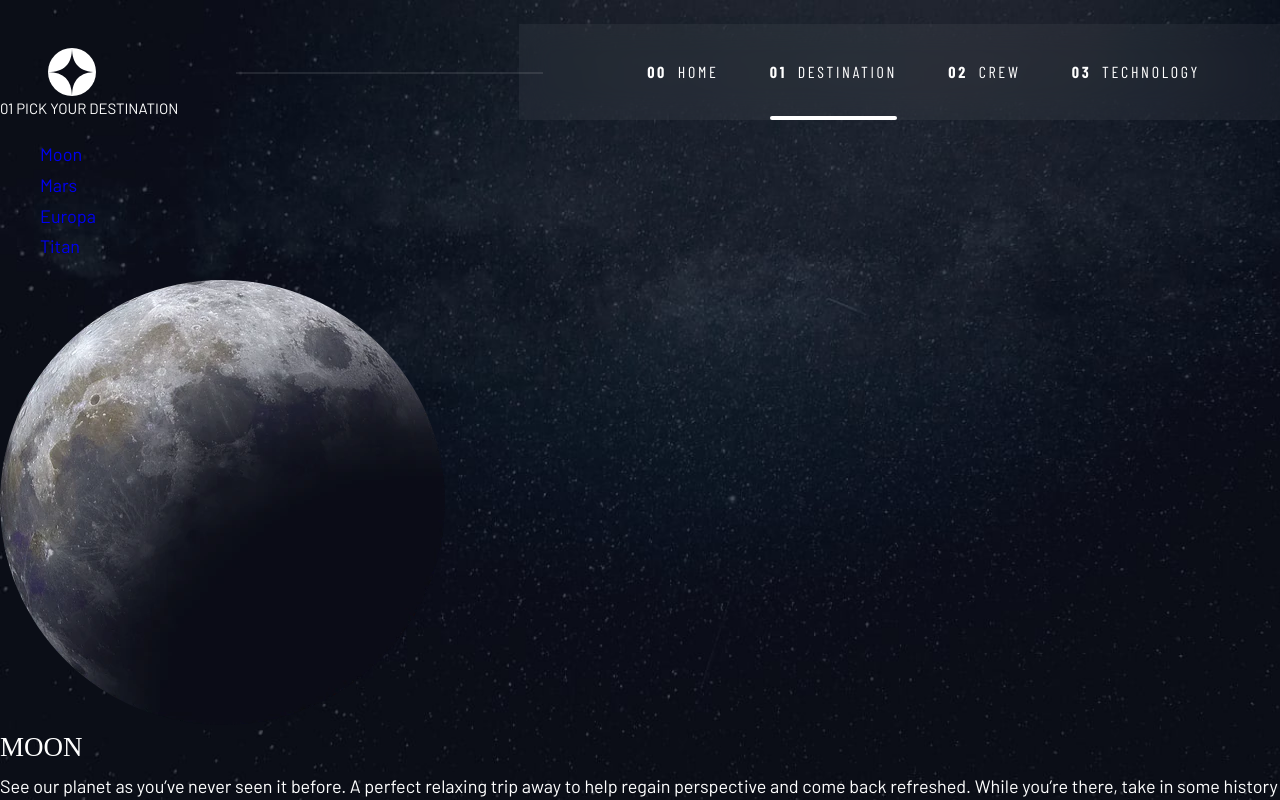
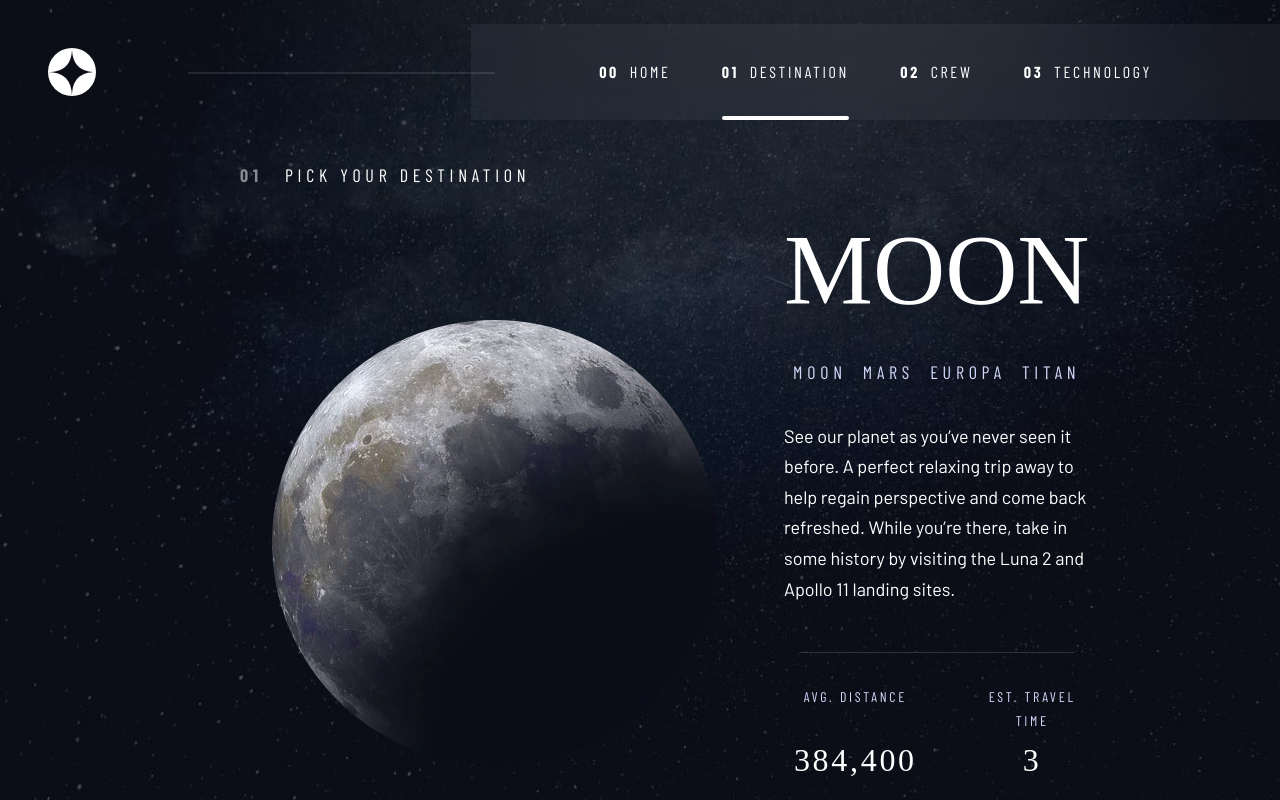
Before and after one commit to BParadowski/space_tourism, a React (Vite) app: page /destination in a window 1280 px wide. Shown: the top 800 px of the page. Built offline with nearby package versions, Linux system fonts and the light colour scheme; a web font is replaced by a local one.

Commit message:
Scrap nested routes and style destination page

```diff
--- a/src/Navbar.tsx
+++ b/src/Navbar.tsx
@@ -57,11 +57,11 @@ function Navbar() {
 export default Navbar;
 
 const headerStyle = css`
-  position: fixed;
+  position: absolute;
   z-index: 20;
-  width: 100%;
+  width: 100vw;
   padding-top: 3rem;
-  margin-left: 3rem;
+  margin-left: 0;
   display: flex;
   justify-content: space-between;
   align-items: center;
@@ -72,6 +72,7 @@ const headerStyle = css`
   }
 
   img {
+    margin-left: 3rem;
     height: 48px;
     aspect-ratio: 1/1;
     z-index: 1;
@@ -161,7 +162,11 @@ const headerStyle = css`
   }
   @media (max-width: 1200px) {
     padding-top: 0;
-    margin-left: 2rem;
+    margin-left: 0;
+
+    img {
+      margin-left: 2rem;
+    }
 
     nav {
       &::before {
@@ -179,17 +184,26 @@ const headerStyle = css`
   }
 
   @media (max-width: 600px) {
+    margin-left: 0;
+    height: 5rem;
+    justify-content: space-around;
+    img {
+      margin-left: 1.5rem;
+    }
+
     button {
+      margin-left: auto;
       display: block;
       border: none;
       background-color: transparent;
-      margin-right: 3rem;
       z-index: 100;
+      margin-right: 1.5rem;
       background-image: url(${hamburger});
       aspect-ratio: 1/1;
       height: 1.3rem;
       background-repeat: no-repeat;
       background-size: cover;
+      padding-inline: 0;
 
       &.open {
         background-image: url(${closeHamburger});
--- a/src/pages/AnimatedTarget.tsx
+++ /dev/null
@@ -1,25 +0,0 @@
-import React from "react";
-import { motion } from "framer-motion";
-import { DestinationData } from "./Destination";
-
-export default function AnimatedTarget(props: DestinationData) {
-  const { name, images, description, distance, travel } = props;
-  return (
-    <motion.div
-      initial={{ opacity: 0, x: 20 }}
-      animate={{ opacity: 1, x: 0 }}
-      exit={{ opacity: 0, x: -20 }}
-    >
-      <picture>
-        <source type="image/webp" srcSet={images.webp} />
-        <img src={images.png} alt="Picture of your chosen destination" />
-      </picture>
-      <h2>{name}</h2>
-      <p>{description}</p>
-      <p className="subheading2">AVG. DISTANCE</p>
-      <p className="subheading1">{distance}</p>
-      <p className="subheading2">EST. TRAVEL TIME</p>
-      <p className="subheading1">{travel}</p>
-    </motion.div>
-  );
-}
--- a/src/pages/Destination.tsx
+++ b/src/pages/Destination.tsx
@@ -1,9 +1,7 @@
-import React from "react";
+import React, { useState } from "react";
 import AnimatedPage from "./AnimatedPage";
-import { useLocation } from "react-router-dom";
-import { Routes, Route, Link, Navigate } from "react-router-dom";
-import AnimatedTarget from "./AnimatedTarget";
-import { AnimatePresence } from "framer-motion";
+import { AnimatePresence, motion } from "framer-motion";
+import { css } from "@emotion/react";
 
 export interface DestinationData {
   name: string;
@@ -25,69 +23,223 @@ const backgrounds = {
 
 function Destination(props: { dataArr: DestinationData[] }): JSX.Element {
   const { dataArr } = props;
-  const location = useLocation();
+  const [currentDestination, setCurrentDestination] = useState(0);
+  const { name, images, description, distance, travel } =
+    dataArr[currentDestination];
 
   const destinationNav = (
+    <nav>
       <ul>
         {dataArr.map((destination, index) => (
           <li key={destination.name}>
-          <Link to={index === 0 ? "" : destination.name.toLowerCase()}>
+            <button onClick={() => setCurrentDestination(index)}>
               {destination.name}
-          </Link>
+            </button>
           </li>
         ))}
       </ul>
+    </nav>
   );
-
-  const targets = dataArr.map((targetData, index) => {
-    if (index === 0) {
-      return (
-        <Route
-          index
-          key={targetData.name}
-          element={
-            <AnimatedTarget
-              name={targetData.name}
-              images={targetData.images}
-              description={targetData.description}
-              distance={targetData.distance}
-              travel={targetData.travel}
-            />
-          }
-        />
-      );
-    } else {
-      return (
-        <Route
-          key={targetData.name}
-          path={targetData.name.toLowerCase()}
-          element={
-            <AnimatedTarget
-              name={targetData.name}
-              images={targetData.images}
-              description={targetData.description}
-              distance={targetData.distance}
-              travel={targetData.travel}
-            />
-          }
-        />
-      );
-    }
-  });
 
   return (
     <AnimatedPage backgrounds={backgrounds}>
-      <h5>
-        <span>01</span> PICK YOUR DESTINATION
-      </h5>
-      <nav>{destinationNav}</nav>
-      <AnimatePresence mode="wait">
-        <Routes key={location.pathname.split("/")[2] ?? "basePage"}>
-          {targets}
-        </Routes>
-      </AnimatePresence>
+      <div css={layoutAndStyling}>
+        <h2>
+          <span>01&ensp;</span> PICK YOUR DESTINATION
+        </h2>
+        <picture>
+          <source type="image/webp" srcSet={images.webp} />
+          <img src={images.png} alt="Picture of your chosen destination" />
+        </picture>
+        {destinationNav}
+        <h3>{name}</h3>
+        <p className="description">{description}</p>
+        <div className="separating-line"></div>
+        <motion.div className="distance-time-info">
+          <p className="subheading2">AVG. DISTANCE</p>
+          <p className="subheading1">{distance}</p>
+          <p className="subheading2">EST. TRAVEL TIME</p>
+          <p className="subheading1">{travel}</p>
+        </motion.div>
+      </div>
     </AnimatedPage>
   );
 }
 
 export default Destination;
+
+const layoutAndStyling = css`
+  display: grid;
+  justify-items: center;
+  text-align: center;
+  gap: 1rem;
+  padding: 0 1rem 1rem 1rem;
+  h2 {
+    font-size: var(--fs-400);
+    font-family: var(--ff-sans-cond);
+    letter-spacing: var(--ls-large);
+    max-width: 95vw;
+    color: hsl(var(--clr-white));
+
+    span {
+      opacity: 0.5;
+      font-weight: bold;
+    }
+  }
+
+  picture {
+    aspect-ratio: 1/1;
+    height: 10.5rem;
+  }
+
+  h3 {
+    font-size: var(--fs-800);
+    font-family: var(--ff-serif);
+    line-height: 1.1;
+  }
+
+  .description {
+    font-family: var(--ff-sans-normal);
+    letter-spacing: var(--ls-tiny);
+    font-size: var(--fs-400);
+  }
+
+  .separating-line {
+    height: 1px;
+    background-color: hsl(var(--clr-white), 0.15);
+    width: 90vw;
+  }
+
+  .distance-time-info {
+    display: grid;
+    text-transform: uppercase;
+    .subheading1 {
+      font-size: var(--fs-700);
+      font-family: var(--ff-serif);
+      letter-spacing: var(--ls-medium);
+
+      margin-bottom: 1.5rem;
+    }
+    .subheading2 {
+      color: hsl(var(--clr-light));
+      font-size: var(--fs-200);
+      font-family: var(--ff-sans-cond);
+      letter-spacing: var(--ls-medium);
+    }
+  }
+  nav {
+    grid-row: 3/4;
+    ul {
+      height: 3rem;
+      margin: 0;
+      display: flex;
+      gap: 1rem;
+      align-items: center;
+      padding-inline: 0.5rem;
+
+      li {
+        position: relative;
+        padding: 0;
+        height: 100%;
+        display: flex;
+        justify-content: center;
+        align-items: center;
+
+        button {
+          background-color: transparent;
+          border: none;
+          color: hsl(var(--clr-light));
+          font-family: var(--ff-sans-cond);
+          text-transform: uppercase;
+          letter-spacing: var(--ls-large);
+          padding-inline: 0;
+          text-align: end;
+        }
+
+        &::before {
+          content: "";
+          position: absolute;
+          background-color: hsl(var(--clr-white), 0.5);
+          bottom: 0;
+          left: 0;
+          height: 0.25rem;
+          width: 0;
+          transition: width 200ms ease-in-out 0s;
+          border-radius: 100vh;
+        }
+
+        &:hover::before {
+          width: 95%;
+        }
+
+        &.active::before {
+          background-color: hsl(var(--clr-white));
+          width: 95%;
+        }
+      }
+    }
+  }
+
+  @media (min-width: 600px) {
+    margin-top: 0rem;
+    gap: 1.5rem;
+    padding: 2rem;
+    picture {
+      height: 300px;
+    }
+
+    h2 {
+      place-self: start;
+    }
+    picture {
+      margin-top: 1rem;
+    }
+    .distance-time-info {
+      margin-top: 0.5rem;
+      column-gap: 3rem;
+      .subheading2 {
+        grid-row: 1/2;
+      }
+
+      .subheading1 {
+        font-size: var(--fs-600);
+      }
+    }
+
+    .separating-line {
+      margin-top: 1.5rem;
+    }
+  }
+
+  @media (min-width: 1200px) {
+    padding: 4rem 15rem 1rem 15rem;
+    grid-template-columns: 1fr 1fr;
+    grid-template-rows: repeat(6, auto);
+
+    picture {
+      padding: 2rem;
+      grid-row: 2/-1;
+      grid-column: 1/2;
+      place-self: center;
+      height: 520px;
+    }
+
+    h2 {
+      grid-row: 1/2;
+      grid-column: 1/-1;
+      font-size: var(--fs-400);
+    }
+
+    button {
+      cursor: pointer;
+    }
+
+    .description {
+      text-align: start;
+    }
+
+    .separating-line {
+      width: 90%;
+    }
+  }
+`;
--- a/src/pages/Home.tsx
+++ b/src/pages/Home.tsx
@@ -55,6 +55,7 @@ const homeStyle = css`
   p {
     font-family: var(--ff-sans-normal);
     letter-spacing: var(--ls-tiny);
+    font-size: var(--fs-400);
   }
 
   @media (min-width: 600px) {
```
Lines whose indentation alone changed are shown as unchanged.
